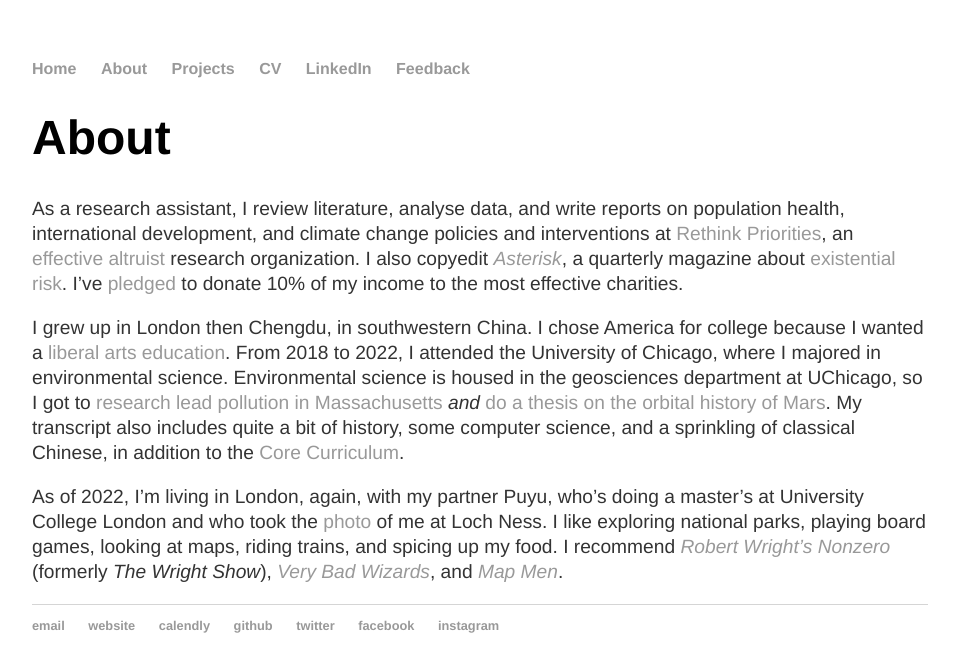
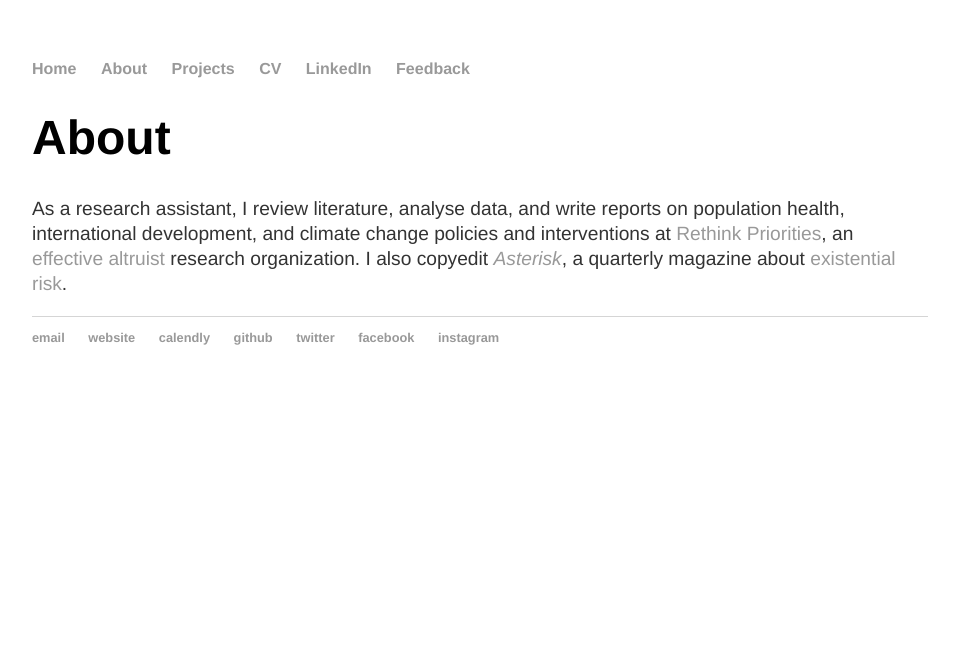
Before and after one commit to y-james-hu/y-james-hu.github.io, a Jekyll site: the page built from about/index.html, in a window 1280 px wide. Shown: the top 672 px of the page, without its empty margins (160-1116 px from the left). Built offline with Jekyll 4.4.1, drawn with Linux system fonts in a browser that asks for light colours.

Commit message:
Update index.html

```diff
--- a/about/index.html
+++ b/about/index.html
@@ -3,7 +3,5 @@ layout: default
 title: About
 ---
   <h1>{{ page.title }}</h1>
-    <p>As a research assistant, I review literature, analyse data, and write reports on population health, international development, and climate change policies and interventions at <a href = "https://rethinkpriorities.org/">Rethink Priorities</a>, an <a href = "https://effectivealtruism.org">effective altruist</a> research organization. I also copyedit <a href = "http://asteriskmag.com/"><em>Asterisk</em></a>, a quarterly magazine about <a href = "https://theprecipice.com/">existential risk</a>. I’ve <a href="https://www.givingwhatwecan.org/pledge">pledged</a> to donate 10% of my income to the most effective charities.</p>
-    <p>I grew up in London then Chengdu, in southwestern China. I chose America for college because I wanted a <a href = "https://en.wikipedia.org/wiki/Liberal_arts_education">liberal arts education</a>. From 2018 to 2022, I attended the University of Chicago, where I majored in environmental science. Environmental science is housed in the geosciences department at UChicago, so I got to <a href = "../projects/mbl_ses_report.pdf">research lead pollution in Massachusetts</a> <em>and</em> <a href = "../projects/uchicago_bs_thesis.pdf">do a thesis on the orbital history of Mars</a>. My transcript also includes quite a bit of history, some computer science, and a sprinkling of classical Chinese, in addition to the <a href = "https://college.uchicago.edu/academics/core-curriculum">Core Curriculum</a>.</p>
-    <p>As of 2022, I’m living in London, again, with my partner Puyu, who’s doing a master’s at University College London and who took the <a href = "../">photo</a> of me at Loch Ness. I like exploring national parks, playing board games, looking at maps, riding trains, and spicing up my food. I recommend <em><a href = "https://bloggingheads.tv/programs/wrightshow">Robert Wright’s Nonzero</a></em> (formerly <em>The Wright Show</em>), <em><a href = "https://www.verybadwizards.com/">Very Bad Wizards</a></em>, and <em><a href = "https://www.youtube.com/channel/UCbbQalJ4OaC0oQ0AqRaOJ9g">Map Men</a></em>.</p>
+    <p>As a research assistant, I review literature, analyse data, and write reports on population health, international development, and climate change policies and interventions at <a href = "https://rethinkpriorities.org/">Rethink Priorities</a>, an <a href = "https://effectivealtruism.org">effective altruist</a> research organization. I also copyedit <a href = "http://asteriskmag.com/"><em>Asterisk</em></a>, a quarterly magazine about <a href = "https://theprecipice.com/">existential risk</a>.</p>
     <p></p>
```
